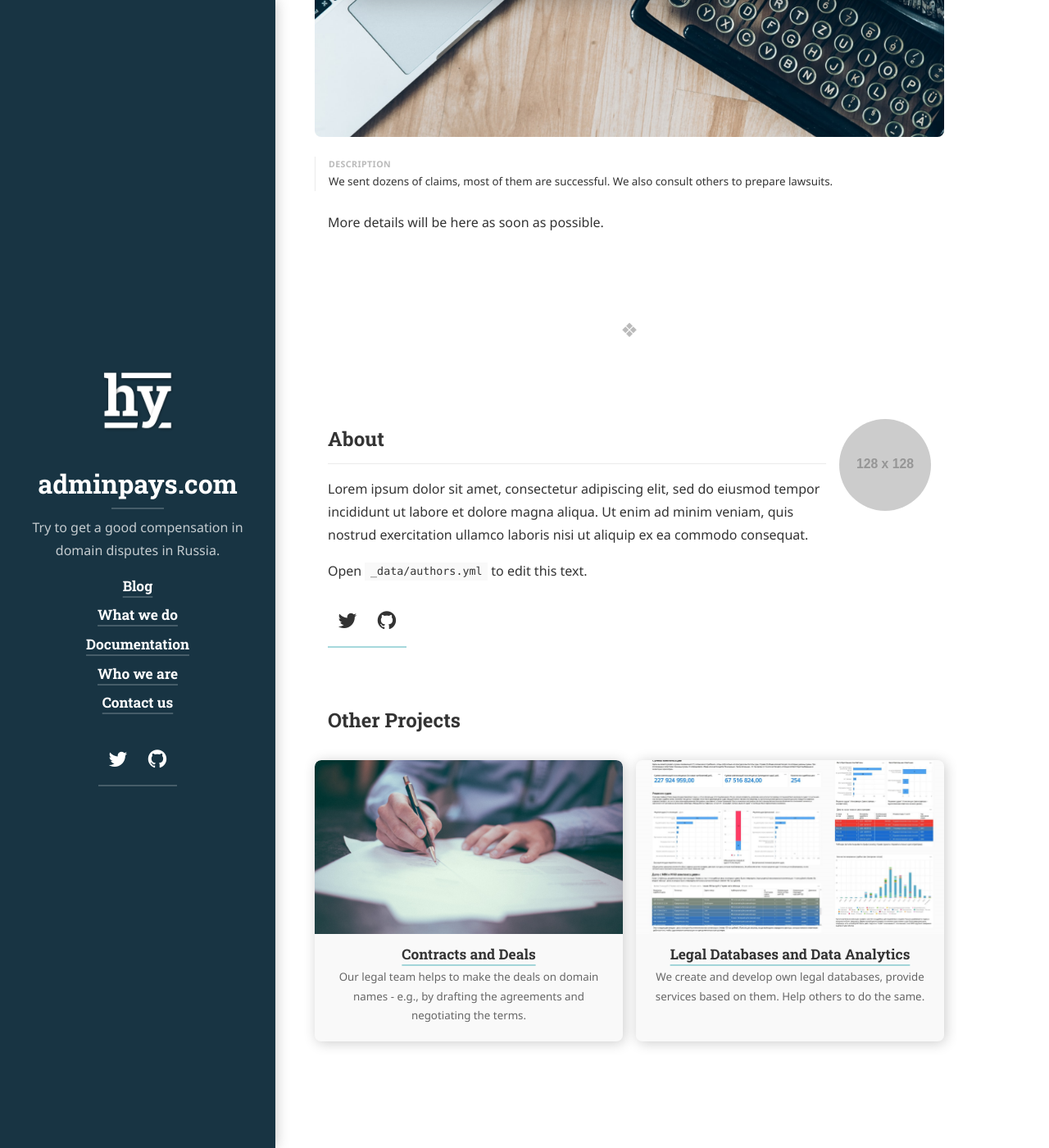
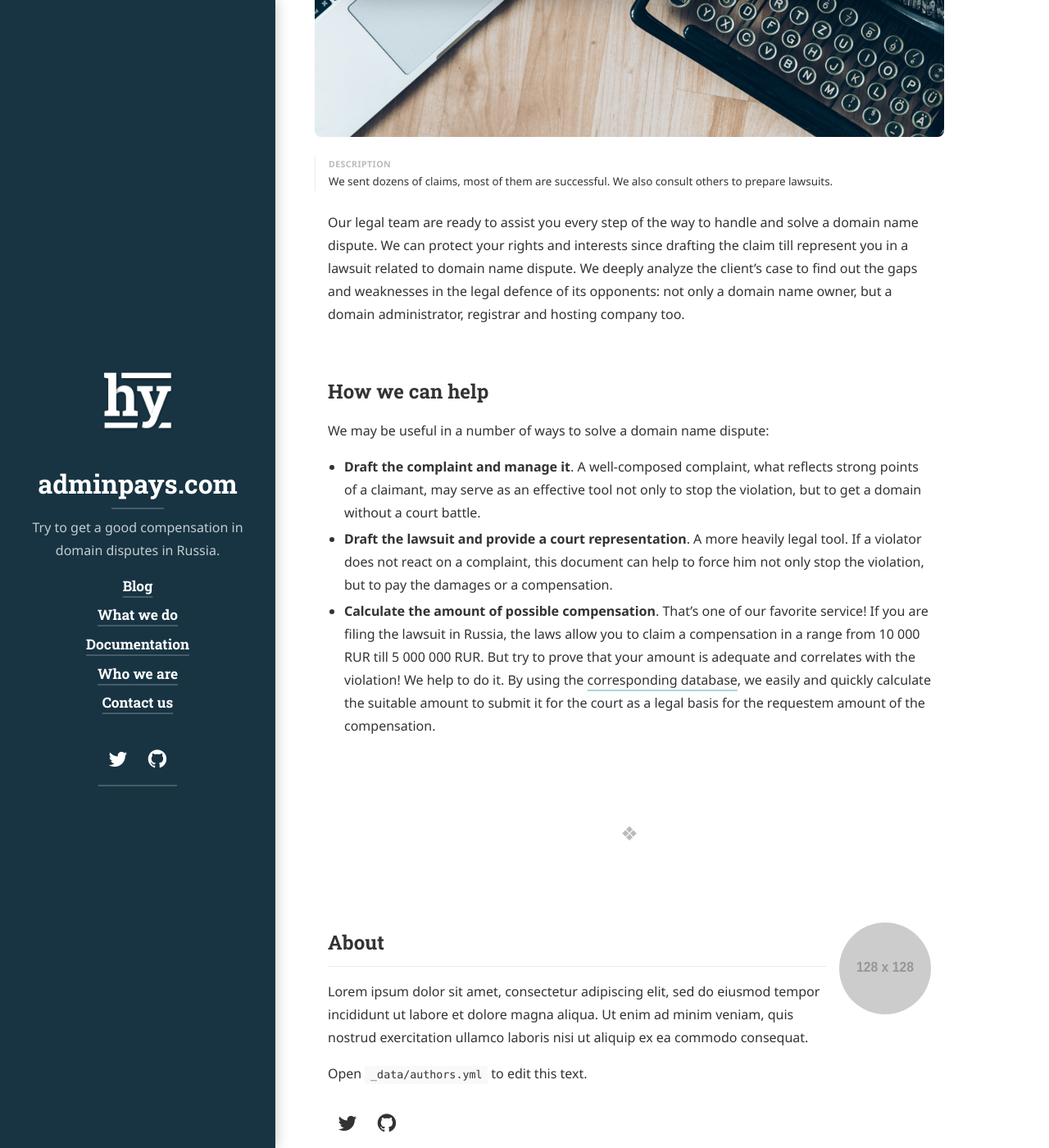
Before and after one commit to xCounsel/adminpays, a Jekyll site: the page built from _projects/claims.md, in a window 1280 px wide and 1400 px high, scrolled down 487 px. Shown: the whole window at 82% size. Built offline with Jekyll 4.4.1, drawn with Linux system fonts in a browser that asks for light colours; cached includes are drawn as plain includes; nearby versions of some CDN libraries; some web fonts are replaced; library files that are not in the unit come from our copies.

Commit message:
Update claims.md

```diff
--- a/_projects/claims.md
+++ b/_projects/claims.md
@@ -21,4 +21,12 @@ theme_color: '#193747'
 sitemap: false
 ---
 
-More details will be here as soon as possible.
+Our legal team are ready to assist you every step of the way to handle and solve a domain name dispute. We can protect your rights and interests since drafting the claim till represent you in a lawsuit related to domain name dispute. We deeply analyze the client's case to find out the gaps and weaknesses in the legal defence of its opponents: not only a domain name owner, but a domain administrator, registrar and hosting company too.
+
+## How we can help
+
+We may be useful in a number of ways to solve a domain name dispute:
+
+* **Draft the complaint and manage it**. A well-composed complaint, what reflects strong points of a claimant, may serve as an effective tool not only to stop the violation, but to get a domain without a court battle.
+* **Draft the lawsuit and provide a court representation**. A more heavily legal tool. If a violator does not react on a complaint, this document can help to force him not only stop the violation, but to pay the damages or a compensation.
+* **Calculate the amount of possible compensation**. That's one of our favorite service! If you are filing the lawsuit in Russia, the laws allow you to claim a compensation in a range from 10 000 RUR till 5 000 000 RUR. But try to prove that your amount is adequate and correlates with the violation! We help to do it. By using the [corresponding database](./projects/databases/), we easily and quickly calculate the suitable amount to submit it for the court as a legal basis for the requestem amount of the compensation.
```
